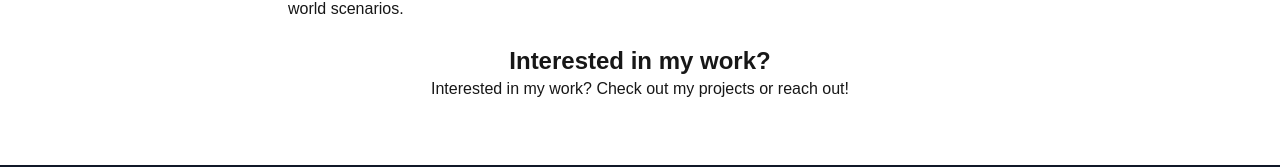
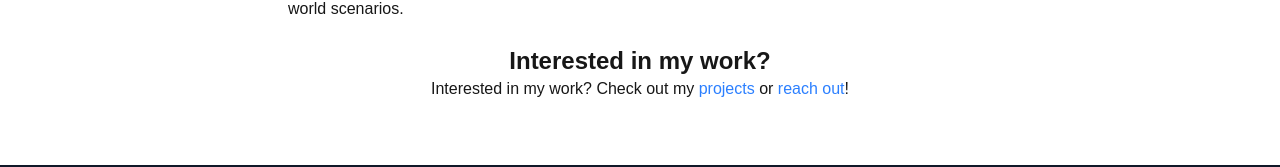
Before and after one commit to sawyersieja/kikko, a Next.js app: page /about in a window 1280 px wide. Shown: the part 539-706 px from the top of the page. Built offline with nearby package versions, Linux system fonts and the light colour scheme.

Commit message:
feat: Added anchor links to content. - projects anchor link redirects to /projects - reach out anchor link redirects to /contact

```diff
--- a/src/app/about/CTA.tsx
+++ b/src/app/about/CTA.tsx
@@ -2,7 +2,7 @@ const CTA = () => {
     return(
         <div className="mt-6 text-center">
             <h2 className="text-2xl font-semibold">Interested in my work?</h2>
-            <p>Interested in my work? Check out my projects or reach out!</p>
+            <p>Interested in my work? Check out my <a href="/projects" className="text-blue-500 hover:text-blue-400">projects</a> or <a href="/contact" className="text-blue-500 hover:text-blue-400">reach out</a>!</p>
         </div>
     );
 };
```
